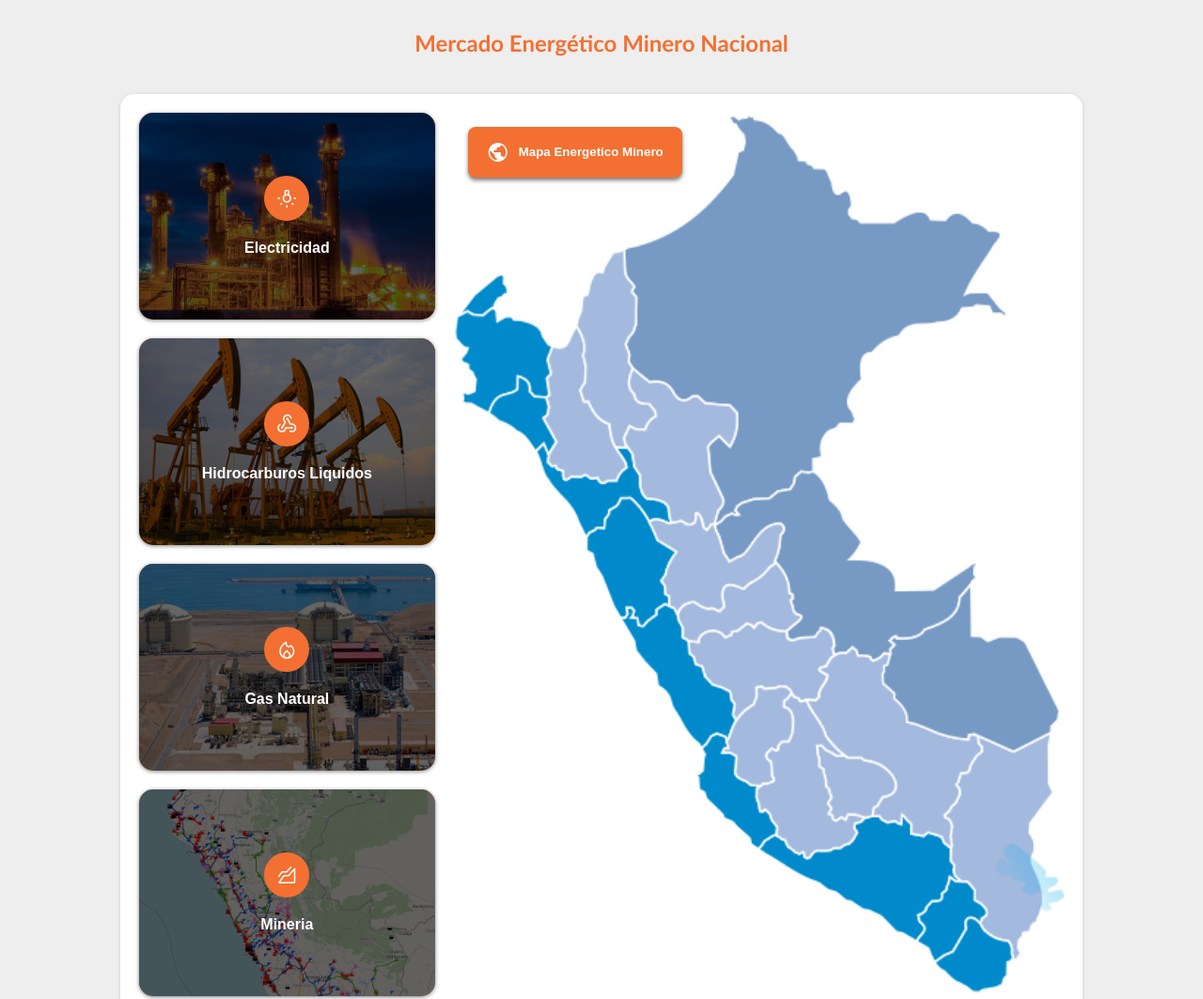
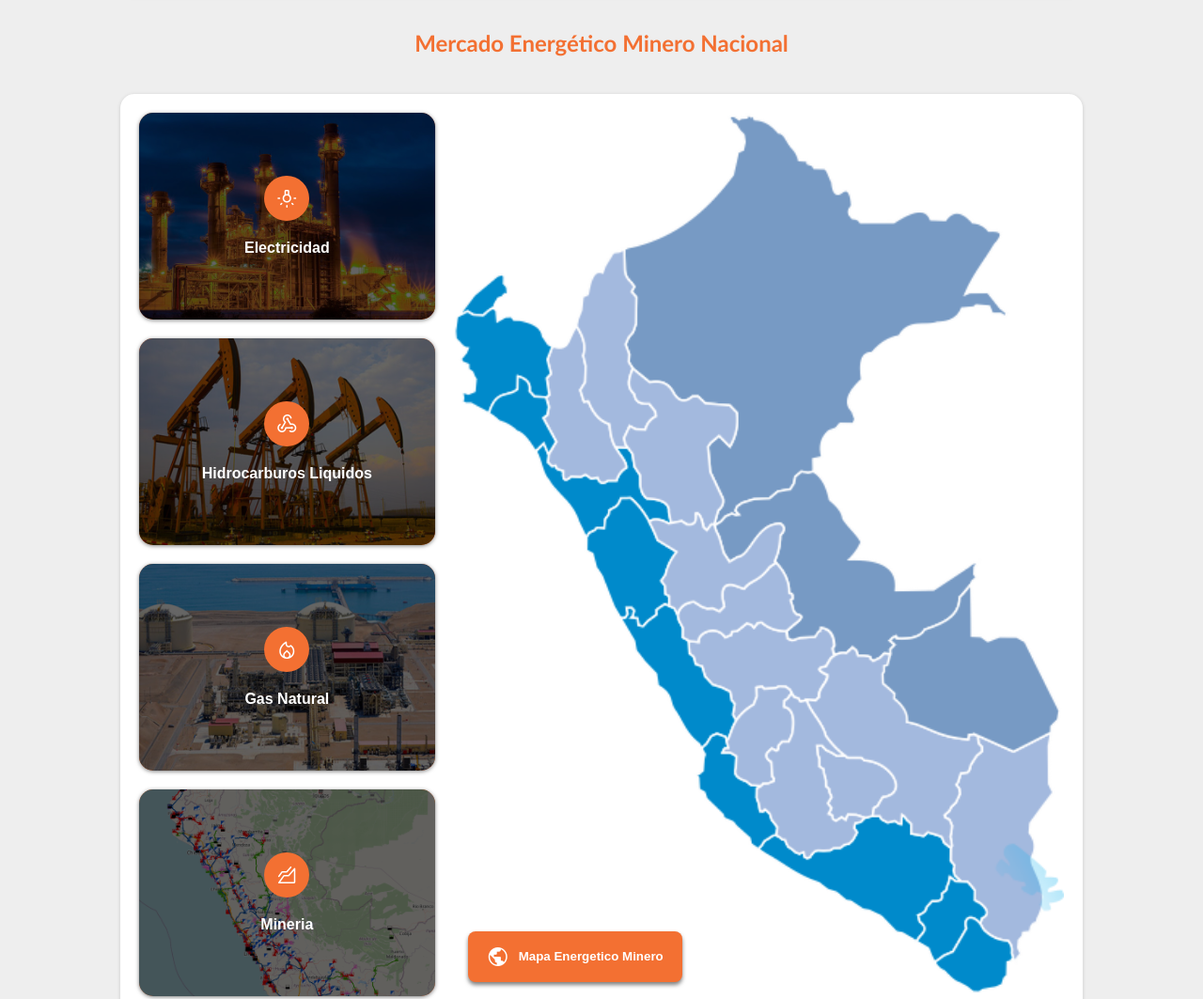
Before and after one commit to pierriv/proyectos_osig, a plain HTML site: page Osinergmin-web/index.html in a window 1280 px wide. Shown: the part 800-1863 px from the top of the page at 94% size. Drawn offline with nearby package versions, Linux system fonts and the light colour scheme.

Commit message:
Corrección posición botón mapa

```diff
--- a/Osinergmin-web/index.html
+++ b/Osinergmin-web/index.html
@@ -243,7 +243,7 @@
                                     coords="270,304,275,298,278,292,268,280,264,273,262,268,257,264,255,258,252,250,246,245,237,245,233,248,231,254,229,256,225,257,220,258,216,262,204,263,192,268,192,271,193,273,192,274,189,273,185,276,181,279,178,280,179,286,181,290,184,300,187,305,189,305,193,302,197,301,203,293,211,284,217,280,222,280,223,280,224,281,225,282,225,285,223,287,221,296,219,306,223,311,227,317,228,321,228,327,231,328,231,330,229,331,229,334,231,336,232,340,237,343,236,345,227,353,227,358,229,359,232,359,236,357,245,357,249,352,251,351,255,352,259,358,259,363,258,365,259,370,260,369,263,368,267,368,271,364,275,367,275,370,282,370,284,372,286,373,288,372,293,368,296,368,298,365,299,363,298,360,299,357,301,357,304,358,315,357,321,353,323,351,331,348,339,343,343,337,345,333,345,329,355,318,356,316,354,314,354,310,358,306,355,306,327,325,302,325,300,315,297,310,292,307,284,305,281,304" />
 
                             </map>
-                            <a href="https://gisem.osinergmin.gob.pe/menergetico/" target="_blank" style="left: 15px; right: inherit; z-index: 9;">
+                            <a href="https://gisem.osinergmin.gob.pe/menergetico/" target="_blank" style="left: 15px; bottom: 15px; top:inherit; right:inherit; z-index: 9;">
                                 <button
                                     style="display: flex; align-items: center;background-color: #f37032; color: white;">
                                     <span class="material-symbols-rounded" style="margin-right: 10px;">
```
